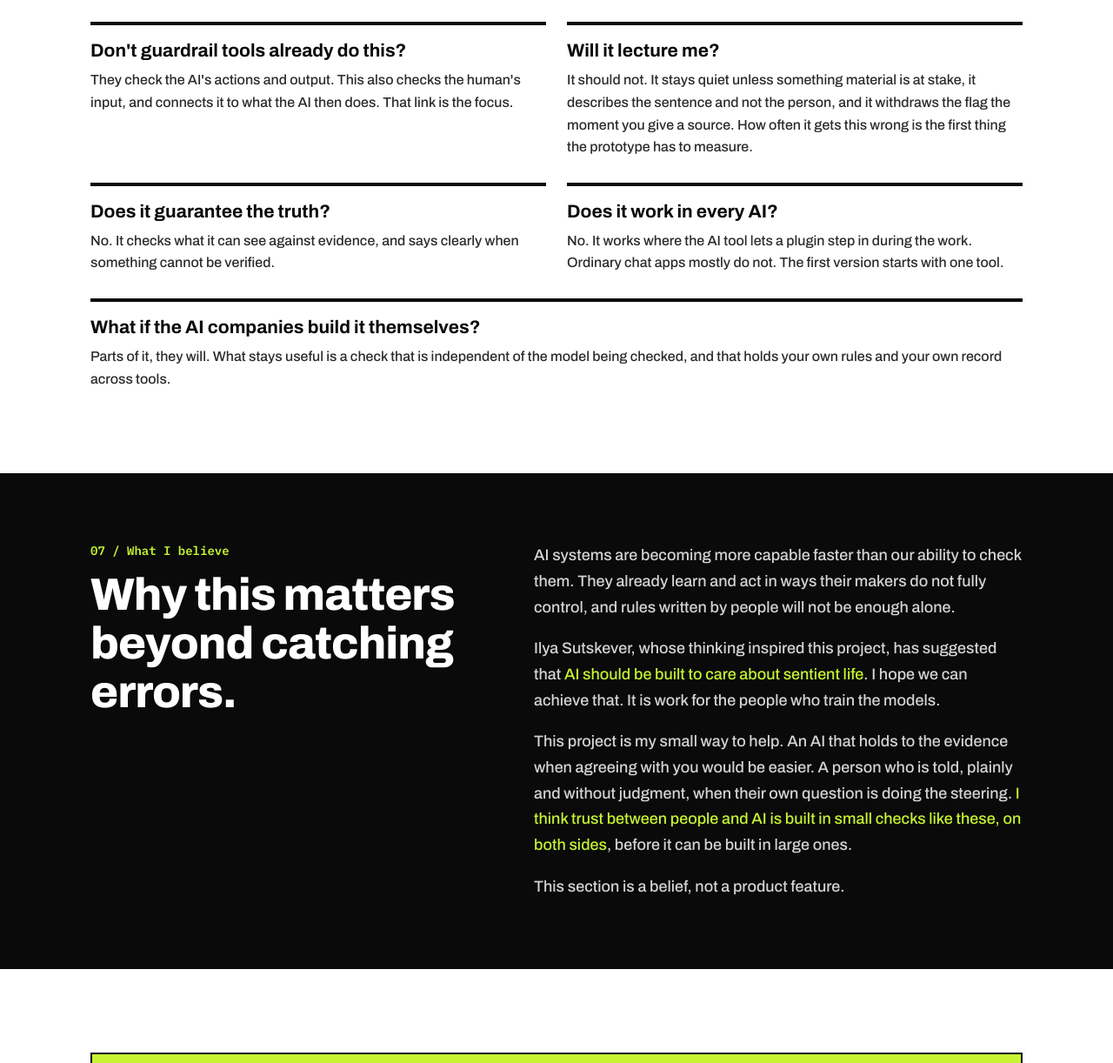
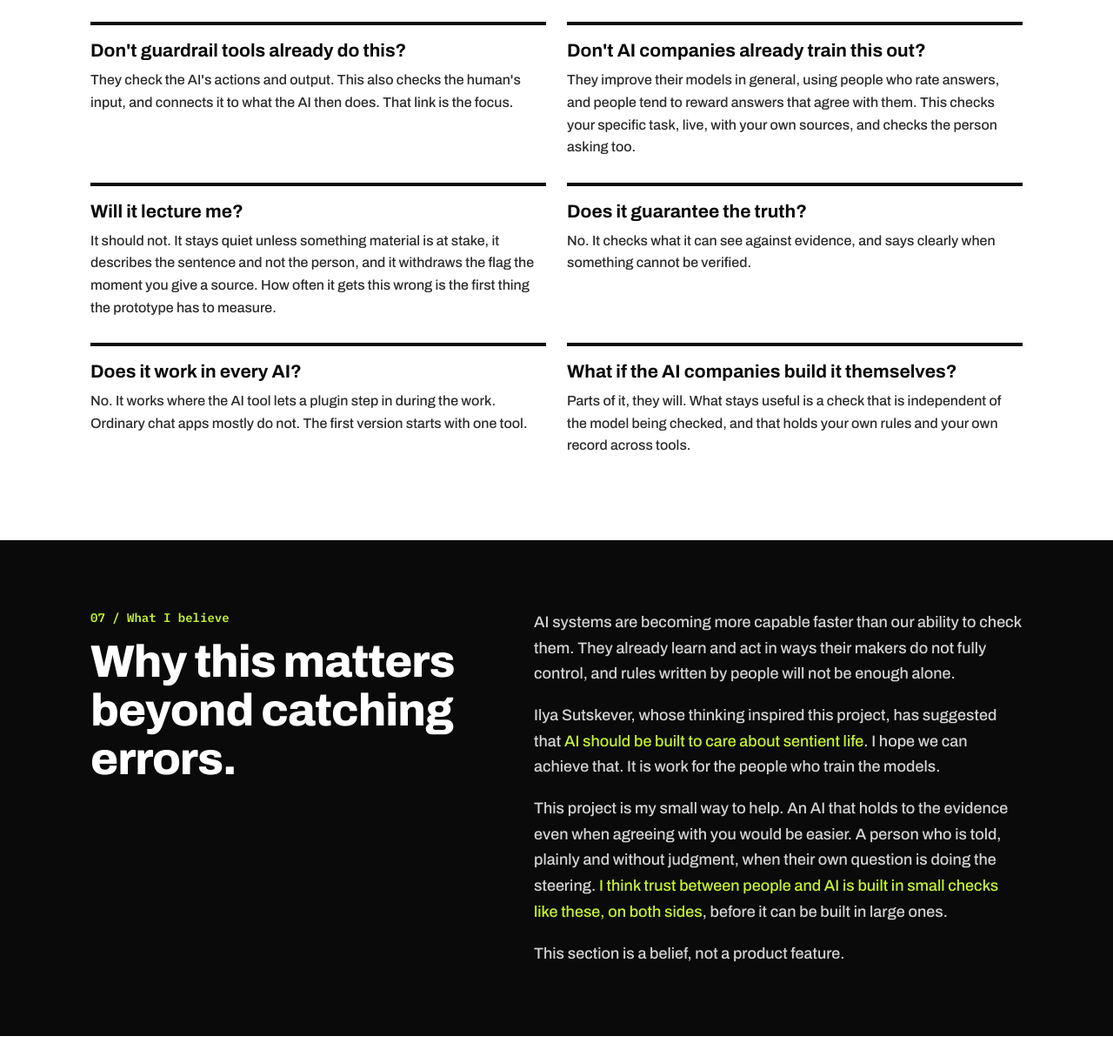
Before and after one commit to NKnocode/ai-gut-feeling, a plain HTML site: page index.html in a window 1280 px wide. Shown: the part 5818-7040 px from the top of the page at 87% size. Drawn offline with Linux system fonts and the light colour scheme.

Commit message:
Belief: add missing 'even'; FAQ: Don't AI companies already train this out?
Co-Authored-By: Claude Opus 5.5 <noreply@anthropic.com>
Claude-Session: https://claude.ai/code/session_01GFUe6cTpsmf6EpeUTg1SSf

```diff
--- a/index.html
+++ b/index.html
@@ -363,6 +363,10 @@ h3{margin:0;font-size:22px;font-weight:700}
       <p>They check the AI's actions and output. This also checks the human's input, and connects it to what the AI then does. That link is the focus.</p>
     </div>
     <div>
+      <h3>Don't AI companies already train this out?</h3>
+      <p>They improve their models in general, using people who rate answers, and people tend to reward answers that agree with them. This checks your specific task, live, with your own sources, and checks the person asking too.</p>
+    </div>
+    <div>
       <h3>Will it lecture me?</h3>
       <p>It should not. It stays quiet unless something material is at stake, it describes the sentence and not the person, and it withdraws the flag the moment you give a source. How often it gets this wrong is the first thing the prototype has to measure.</p>
     </div>
@@ -391,7 +395,7 @@ h3{margin:0;font-size:22px;font-weight:700}
     <div class="r">
       <p>AI systems are becoming more capable faster than our ability to check them. They already learn and act in ways their makers do not fully control, and rules written by people will not be enough alone.</p>
       <p>Ilya Sutskever, whose thinking inspired this project, has suggested that <span style="color:#C6F432">AI should be built to care about sentient life</span>. I hope we can achieve that. It is work for the people who train the models.</p>
-      <p>This project is my small way to help. An AI that holds to the evidence when agreeing with you would be easier. A person who is told, plainly and without judgment, when their own question is doing the steering. <span style="color:#C6F432">I think trust between people and AI is built in small checks like these, on both sides</span>, before it can be built in large ones.</p>
+      <p>This project is my small way to help. An AI that holds to the evidence even when agreeing with you would be easier. A person who is told, plainly and without judgment, when their own question is doing the steering. <span style="color:#C6F432">I think trust between people and AI is built in small checks like these, on both sides</span>, before it can be built in large ones.</p>
       <p>This section is a belief, not a product feature.</p>
     </div>
   </div>
```
